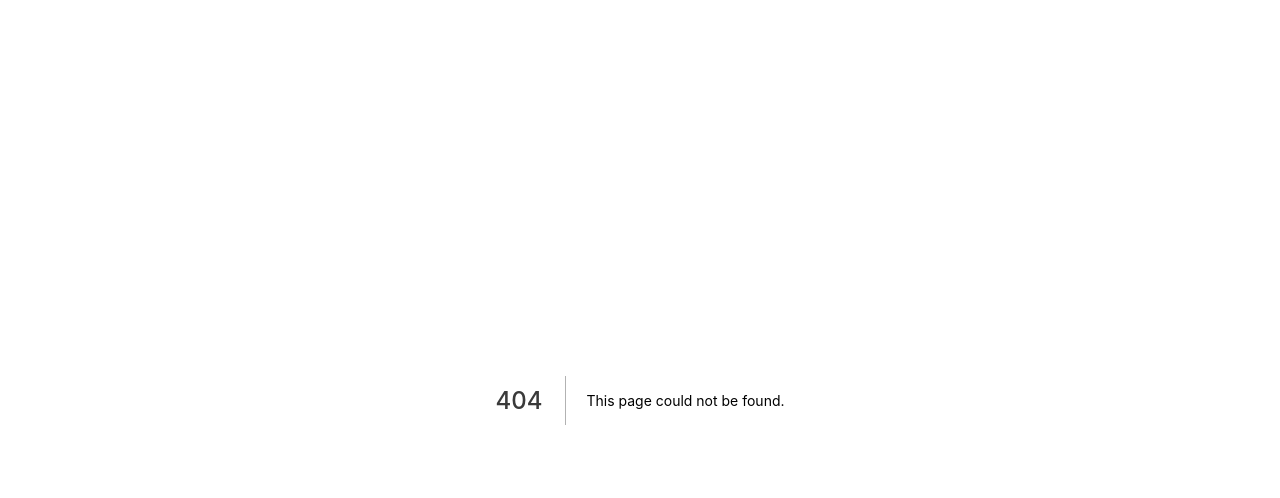
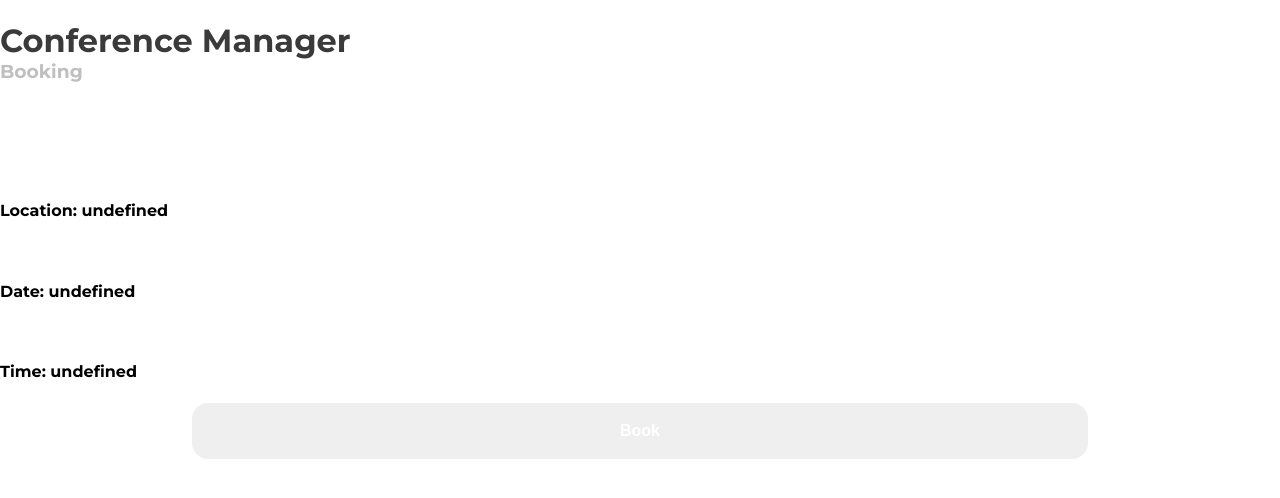
Before and after one commit to Aleumas/Conference-Manager, a Next.js app in the folder new_work/conference-manager/: page /attendee/booking in a window 1280 px wide. Before the commit this address had no page. Shown: the top 498 px of the page. Built offline with nearby package versions, Linux system fonts and the light colour scheme; no server answers.

Commit message:
Created attendee page

```diff
--- /dev/null
+++ b/new_work/conference-manager/components/Conference_card.tsx
@@ -0,0 +1,38 @@
+function Conference_card(props) {
+	return (
+		<div className={'card-container'}>
+			<div className={'card-content'}>
+
+				<h1>{props.title}</h1>
+				<p className='card-summary'>{props.summary}</p>
+
+				<div className='card-details-container'>
+
+					<div className='card-details'>
+
+						<div classname='details-container'>
+							<img />
+							<h4 className='details'>{'Location: ' + props.location}</h4>
+						</div>
+
+						<div classname='details-container'>
+							<img />
+							<h4 className='details'>{'Date: ' + props.date}</h4>
+						</div>
+
+						<div classname='details-container'>
+							<img />
+							<h4 className='details'>{'Time: ' + props.time}</h4>
+						</div>
+					</div>
+
+					<button className='book-conference'>Book</button>
+
+				</div>
+
+			</div>
+		</div>
+	);
+}
+
+export default Conference_card;
--- /dev/null
+++ b/new_work/conference-manager/pages/attendee/booking.tsx
@@ -0,0 +1,34 @@
+import Conference_card from '../../components/Conference_card.tsx';
+import { getAuth, onAuthStateChanged } from 'firebase/auth';
+import { getFirestore, collection, getDocs } from 'firebase/firestore';
+
+function booking() {
+
+  const auth = getAuth();
+  const firestore = getFirestore();
+  const user = auth.currentUser;
+
+  onAuthStateChanged(auth, (user) => {
+    if (user) {
+
+
+    }
+  });
+
+
+
+  return (
+    <div>
+      <div className='header'>
+        <div>
+          <h1 className='title'> Conference Manager </h1>
+          <h3 className='sub-title'> Booking </h3>
+        </div>
+      </div>
+
+      <Conference_card/>
+    </div>
+  );
+}
+
+export default booking;
--- a/new_work/conference-manager/pages/role.tsx
+++ b/new_work/conference-manager/pages/role.tsx
@@ -14,7 +14,10 @@ function role() {
               window.location.replace(home + '/planner/dashboard');
             }}/>
             <p className='or'> — or — </p>
-            <Button className='choice' color='#4C82F8' title='Attendee'/>
+            <Button className='choice' color='#4C82F8' title='Attendee' onclick={() => {
+              const home = window.location.href.slice(0,-4);
+              window.location.replace(home + '/attendee/booking');
+            }}/>
           </div>
         </div>
       </Background>
```
